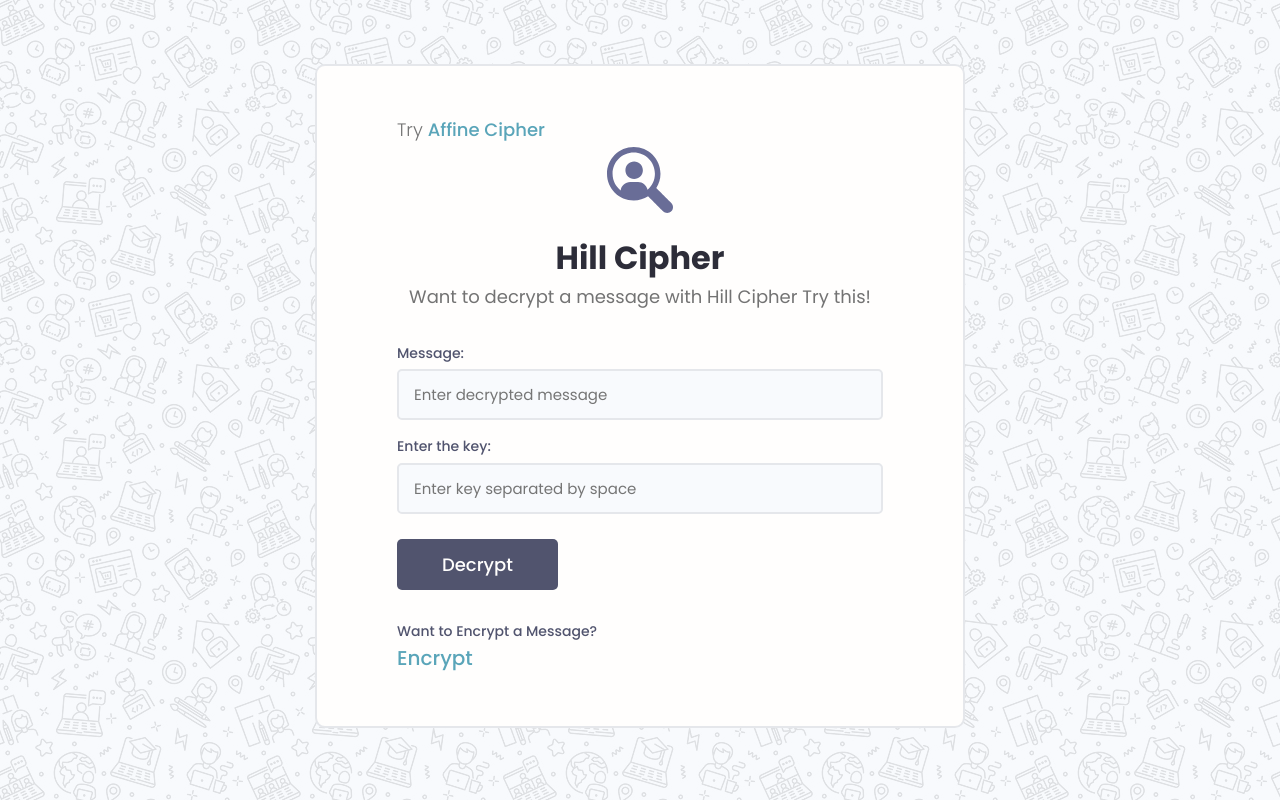
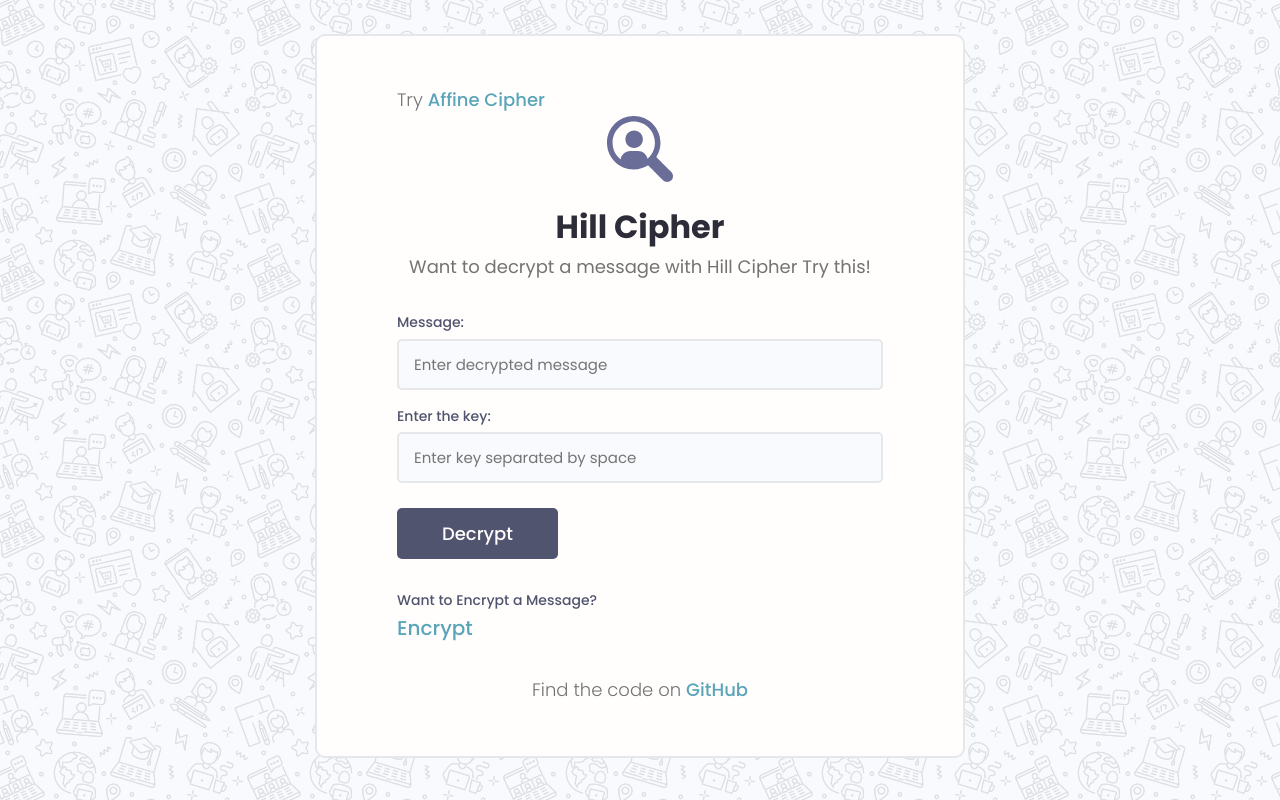
Before and after one commit to MubeenAhmadShaikh/CipherProject, a Django app: page /hill-decrypt/ in a window 1280 px wide. Run offline with Django 4.2, Linux system fonts and the light colour scheme; some libraries are stand-ins or nearby versions.

Commit message:
static files

```diff
--- a/cipher/firstApp/templates/firstApp/affine-decrypt.html
+++ b/cipher/firstApp/templates/firstApp/affine-decrypt.html
@@ -68,6 +68,9 @@
             <p>Want to Encrypt a Message?</p>
             <a href="{% url 'affine-encrypt' %}">Encrypt</a>
         </div>
+        <div style="margin-top: 2em;">
+          <h6 class="text-center">Find the code on <a href="https://github.com/MubeenAhmadShaikh/CipherProject/">GitHub</a></h6>
+      </div>
         </div>
   </div>
 {% endblock content%}
--- a/cipher/firstApp/templates/firstApp/affine-encrypt.html
+++ b/cipher/firstApp/templates/firstApp/affine-encrypt.html
@@ -68,6 +68,9 @@
             <p>Want to Decrypt a Message?</p>
             <a href="{% url 'affine-decrypt' %}">Decrypt</a>
         </div>
+        <div style="margin-top: 2em;">
+          <h6 class="text-center">Find the code on <a href="https://github.com/MubeenAhmadShaikh/CipherProject/">GitHub</a></h6>
+        </div>
         </div>
   </div>
 {% endblock content%}
--- a/cipher/firstApp/templates/firstApp/hill-decrypt.html
+++ b/cipher/firstApp/templates/firstApp/hill-decrypt.html
@@ -57,6 +57,9 @@
             <p>Want to Encrypt a Message?</p>
             <a href="{% url 'hill-encrypt' %}">Encrypt</a>
         </div>
+        <div style="margin-top: 2em;">
+          <h6 class="text-center">Find the code on <a href="https://github.com/MubeenAhmadShaikh/CipherProject/">GitHub</a></h6>
+      </div>
         </div>
   </div>
 {% endblock content%}
--- a/cipher/templates/main.html
+++ b/cipher/templates/main.html
@@ -7,7 +7,7 @@
   <meta name="viewport" content="width=device-width, initial-scale=1.0" />
 
   <!-- Favicon -->
-  <link rel="shortcut icon" href="images/favicon.ico" type="image/x-icon" />
+  <link rel="shortcut icon" href="{% static 'images/icon.svg' %}" type="image/x-icon" />
   <!-- Icon - IconMonster -->
   <link rel="stylesheet" href="https://cdn.iconmonstr.com/1.3.0/css/iconmonstr-iconic-font.min.css" />
   <!-- Mumble UI -->
```
